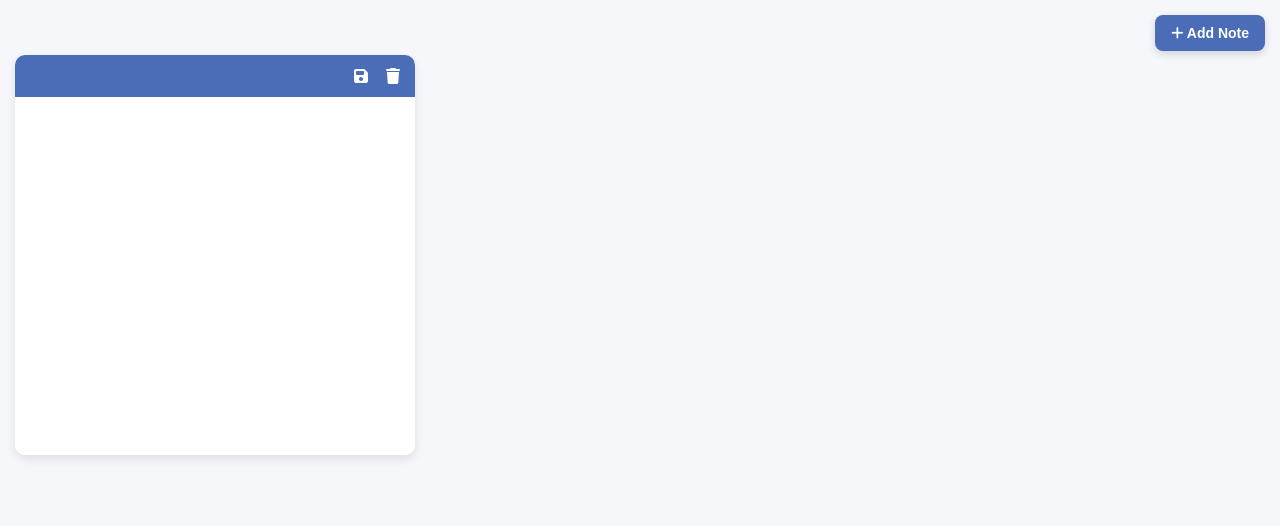
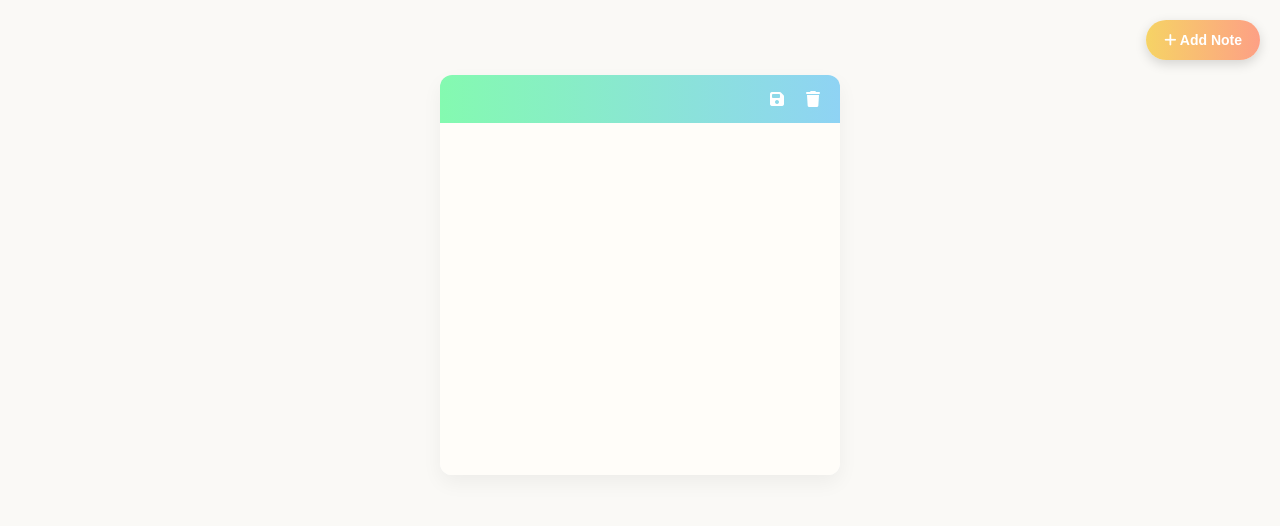
Before and after one commit to MyselfUjjalRoy/Notes-Taking-App, a plain HTML site: page index.html in a window 1280 px wide. Drawn offline with Linux system fonts and the light colour scheme.

Commit message:
Added JavaScript functionality and updated CSS with modern theme

```diff
--- a/index.html
+++ b/index.html
@@ -14,13 +14,13 @@
     Add Note
   </button>
   <div id="main">
-    <div class="note">
+    <!-- <div class="note">
       <div class="tool">
         <i class="fa-solid fa-floppy-disk"></i>
         <i class="fa-solid fa-trash"></i>
       </div>
       <textarea></textarea>
-    </div>
+    </div> -->
   </div>
   <script src="script.js"></script>
 </body>
--- a/script.js
+++ b/script.js
@@ -0,0 +1,62 @@
+const addBtn = document.querySelector("#addBtn");
+const main = document.querySelector("#main");
+
+const saveNotes = () => {
+  const notes = document.querySelectorAll(".note textarea");
+  const data = [];
+  notes.forEach((note) => {
+    if (note.value.trim() !== "") {
+      data.push(note.value);
+    }
+  });
+
+  if (data.length === 0) {
+    localStorage.removeItem("notes");
+  } else {
+    localStorage.setItem("notes", JSON.stringify(data));
+  }
+};
+
+addBtn.addEventListener("click", function () {
+  addNote();
+});
+
+const addNote = (text = "") => {
+  const note = document.createElement("div");
+  note.classList.add("note");
+  note.innerHTML = `
+    <div class="tool">
+      <i class="save fa-solid fa-floppy-disk"></i>
+      <i class="trash fa-solid fa-trash"></i>
+    </div>
+    <textarea>${text}</textarea>
+  `;
+
+  note.querySelector(".trash").addEventListener("click", function () {
+    note.remove();
+    saveNotes();
+  });
+
+  note.querySelector(".save").addEventListener("click", function () {
+    saveNotes();
+  });
+
+  note.querySelector("textarea").addEventListener("focusout", function () {
+    saveNotes();
+  });
+
+  main.appendChild(note);
+  saveNotes();
+};
+
+(function () {
+  const lsNotes = JSON.parse(localStorage.getItem("notes") || "[]");
+
+  if (lsNotes.length === 0) {
+    addNote();  // Adds an empty note if no notes exist in localStorage
+  } else {
+    lsNotes.forEach((lsNote) => {
+      addNote(lsNote);  // Adds existing notes from localStorage
+    });
+  }
+})();
--- a/style.css
+++ b/style.css
@@ -6,15 +6,19 @@
 
 body {
   font-family: 'Segoe UI', Tahoma, Geneva, Verdana, sans-serif;
+  background-color: #FAF9F6; /* light off-white */
+  color: #2F2F2F;
 }
 
 #main {
   width: 100%;
   min-height: 100vh;
-  background-color: #F5F7FA; /* soft modern background */
+  background-color: #FAF9F6;
   display: flex;
   flex-wrap: wrap;
   padding-bottom: 55px;
+  padding-top: 60px;
+  justify-content: center;
 }
 
 .note {
@@ -22,31 +26,37 @@ body {
   height: 400px;
   background-color: #FFFFFF;
   margin: 15px;
-  margin-top: 55px;
-  border-radius: 10px;
-  box-shadow: 0 4px 10px rgba(0, 0, 0, 0.1);
+  border-radius: 12px;
+  box-shadow: 0 8px 20px rgba(0, 0, 0, 0.05);
   overflow: hidden;
+  transition: transform 0.2s ease;
+}
+
+.note:hover {
+  transform: translateY(-5px);
 }
 
 .tool {
   width: 100%;
-  background-color: #4B6CB7; /* modern blue */
-  color: white;
-  padding: 8px 10px;
+  background: linear-gradient(to right, #84fab0, #8fd3f4); /* pastel green to blue */
+  color: #fff;
+  padding: 10px 14px;
   display: flex;
   justify-content: flex-end;
   align-items: center;
-  gap: 8px;
+  gap: 10px;
 }
 
 .tool i {
-  padding: 5px;
+  padding: 6px;
   cursor: pointer;
-  transition: color 0.3s ease;
+  border-radius: 4px;
+  transition: background-color 0.3s ease, transform 0.2s ease;
 }
 
 .tool i:hover {
-  color: #D1D8EC; /* soft hover color */
+  background-color: rgba(255, 255, 255, 0.2);
+  transform: scale(1.1);
 }
 
 .note textarea {
@@ -54,33 +64,36 @@ body {
   height: 100%;
   border: none;
   resize: none;
-  padding: 12px;
+  padding: 14px;
   font-size: 16px;
   font-family: 'Segoe UI', sans-serif;
-  color: #2F2F2F;
-  background-color: #FFFFFF;
+  color: #333;
+  background-color: #FFFDF9; /* soft beige */
+  transition: background-color 0.3s ease;
 }
 
 .note textarea:focus {
   outline: none;
+  background-color: #FFF7EC; /* slightly warmer beige on focus */
 }
 
 #addBtn {
   position: fixed;
-  right: 15px;
-  top: 15px;
-  background-color: #4B6CB7;
+  right: 20px;
+  top: 20px;
+  background: linear-gradient(to right, #f6d365, #fda085); /* warm yellow to coral */
   color: white;
-  padding: 10px 16px;
+  padding: 12px 18px;
   border: none;
-  border-radius: 8px;
+  border-radius: 30px;
   font-size: 14px;
   font-weight: 600;
   cursor: pointer;
-  box-shadow: 0 3px 8px rgba(0, 0, 0, 0.15);
-  transition: background-color 0.3s ease;
+  box-shadow: 0 4px 12px rgba(0, 0, 0, 0.15);
+  transition: all 0.3s ease;
 }
 
 #addBtn:hover {
-  background-color: #395591;
+  background: linear-gradient(to right, #fda085, #f6d365);
+  transform: scale(1.05);
 }
```
